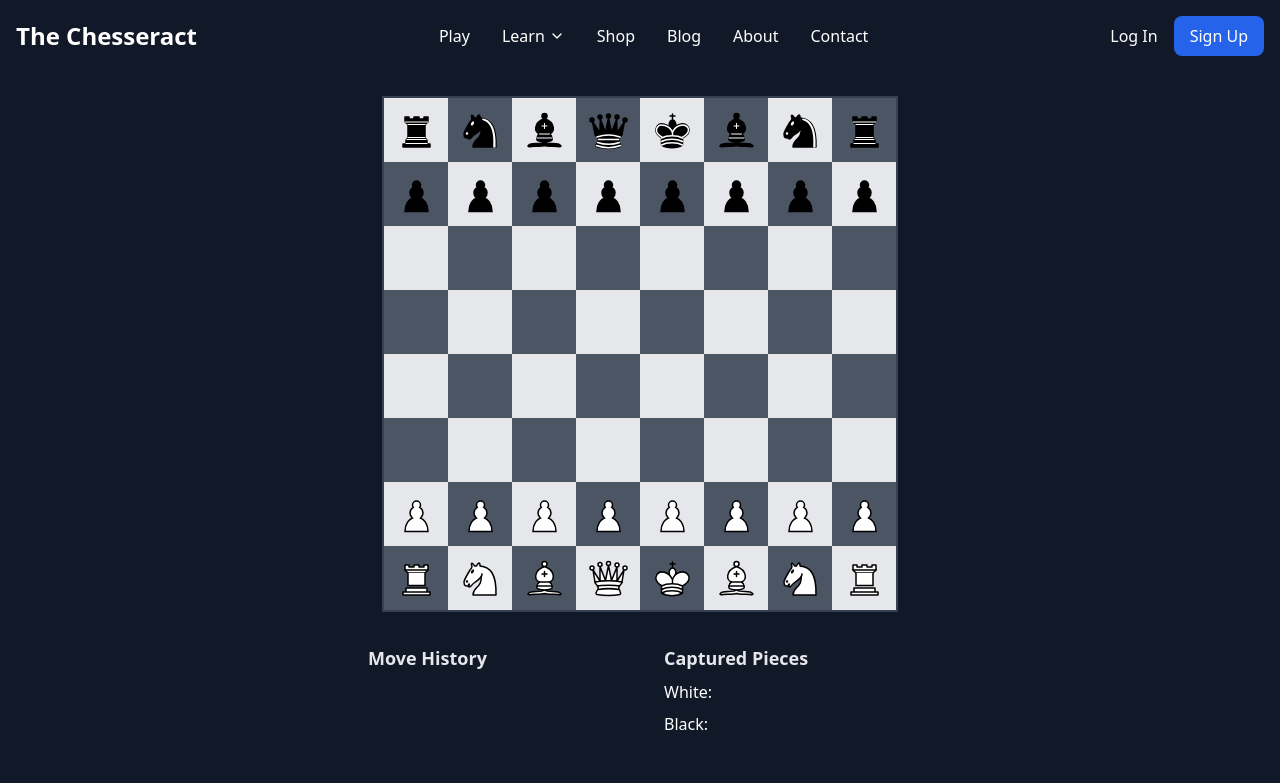
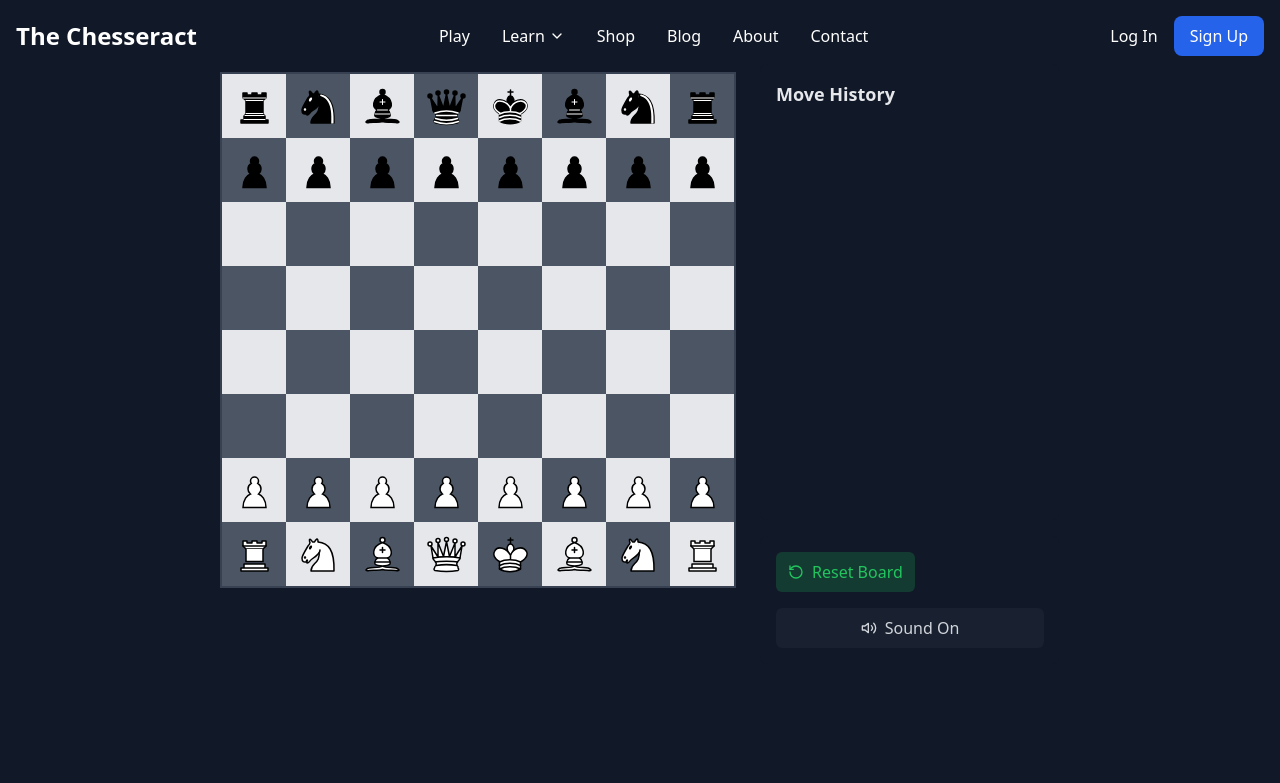
Before and after one commit to avi-watwani/the-chesseract, a Next.js app: page /analysis in a window 1280 px wide. Shown: the top 783 px of the page. Built offline with nearby package versions, Linux system fonts and the light colour scheme.

Commit message:
refactor: streamline ChessBoard layout and enhance captured pieces display with move history integration

```diff
--- a/app/(main)/analysis/page.tsx
+++ b/app/(main)/analysis/page.tsx
@@ -6,13 +6,11 @@ import ChessBoard from '../../components/ChessBoard';
 export default function AnalysisPage() {
   return (
     <PageContainer>
-      <div className="max-w-6xl mx-auto mt-8">
-        <ChessBoard
-          isPlayable={true}
-          playerColor="white"
-          isAnalysisMode={true}
-        />
-      </div>
+      <ChessBoard
+        isPlayable={true}
+        playerColor="white"
+        isAnalysisMode={true}
+      />
     </PageContainer>
   );
 }
--- a/app/components/ChessBoard.tsx
+++ b/app/components/ChessBoard.tsx
@@ -7,7 +7,7 @@ import { isValidMove, isKingInCheck, isCheckmate, isStalemate } from '../utils/c
 import { soundManager } from '../utils/sounds';
 import ChessControls from './ChessControls';
 import { Piece, Square } from '../types/chess';
-import { AlertCircle } from 'lucide-react';
+import { AlertCircle, Flag, Scale, Volume2, VolumeX, RotateCcw } from 'lucide-react';
 
 interface ChessBoardProps {
   socket?: Socket;
@@ -260,8 +260,48 @@ const ChessBoard: React.FC<ChessBoardProps> = ({
     board.slice().reverse().map(row => row.slice().reverse()) :
     board;
 
+  // Helper function to get piece point values
+  const getPiecePoints = (piece: Piece): number => {
+    switch (piece.type) {
+      case 'pawn': return 1;
+      case 'knight': return 3;
+      case 'bishop': return 3;
+      case 'rook': return 5;
+      case 'queen': return 9;
+      case 'king': return 0;
+      default: return 0;
+    }
+  };
+
+  // Helper function to render captured pieces
+  const renderCapturedPieces = (pieces: Piece[], color: 'white' | 'black') => {
+    const totalPoints = pieces.reduce((sum, piece) => sum + getPiecePoints(piece), 0);
+
     return (
+      <div className={`flex items-center gap-2 ${color === 'white' ? 'justify-end' : 'justify-start'}`}>
+        <div className="flex gap-1">
+          {pieces.map((piece, index) => (
+            <div key={index} className="w-6 h-6 flex items-center justify-center">
+              {renderPiece(piece)}
+            </div>
+          ))}
+        </div>
+        {totalPoints > 0 && (
+          <span className="text-sm font-semibold text-gray-600">+{totalPoints}</span>
+        )}
+      </div>
+    );
+  };
+
+  return (
+    <div className="w-full flex justify-center items-start">
+      {/* Chess board with captured pieces - centered */}
       <div className="flex flex-col items-center">
+        {/* Black captured pieces (above board) */}
+        <div className="mb-2 w-full max-w-[512px] px-2">
+          {renderCapturedPieces(capturedPieces.black, 'black')}
+        </div>
+
         <div className="relative">
           {/* Game status overlay */}
           {!isAnalysisMode && gameStatus !== 'playing' && (
@@ -312,27 +352,92 @@ const ChessBoard: React.FC<ChessBoardProps> = ({
           </div>
         </div>
 
+        {/* White captured pieces (below board) */}
+        <div className="mt-2 w-full max-w-[512px] px-2">
+          {renderCapturedPieces(capturedPieces.white, 'white')}
+        </div>
+      </div>
+
+      {/* Move history and controls - positioned to the right */}
+      <div className="flex flex-col gap-4 min-w-[300px] ml-6">
+        {/* Move History */}
+        <div className="bg-gray-900 rounded-lg p-4">
+          <h3 className="text-lg font-semibold text-gray-200 mb-3">Move History</h3>
+          <div className="h-96 overflow-y-auto">
+            <div className="space-y-1">
+              {Array.from({ length: Math.ceil(moveHistory.length / 2) }, (_, index) => {
+                const whiteMove = moveHistory[index * 2];
+                const blackMove = moveHistory[index * 2 + 1];
+                const moveNumber = index + 1;
+
+                return (
+                  <div key={index} className="flex items-center text-gray-300 py-1 hover:bg-gray-800 rounded px-2">
+                    <span className="w-8 text-gray-500 font-semibold">{moveNumber}.</span>
+                    <div className="flex-1 flex gap-4">
+                      <span className="flex-1">{whiteMove || ''}</span>
+                      <span className="flex-1">{blackMove || ''}</span>
+                    </div>
+                  </div>
+                );
+              })}
+            </div>
+          </div>
+        </div>
+
         {/* Controls */}
-      <ChessControls
-        moveHistory={moveHistory}
-        capturedPieces={capturedPieces}
-        onResign={() => {
+        <div className="bg-gray-900 rounded-lg p-4">
+          {!isAnalysisMode && (
+            <div className="flex justify-between mb-4">
+              <button
+                onClick={() => {
                   setGameStatus('resigned');
                   soundManager?.playGameEnd();
                   if (socket && gameId) {
                     socket.emit('resign', { gameId });
                   }
                 }}
-        onDrawOffer={() => {
+                className="flex items-center gap-2 px-3 py-2 bg-red-500/20 text-red-500 rounded-md hover:bg-red-500/30 transition-colors"
+              >
+                <Flag className="w-4 h-4" />
+                Resign
+              </button>
+              <button
+                onClick={() => {
                   if (socket && gameId) {
                     socket.emit('drawOffer', { gameId });
                   }
                 }}
-        isSoundEnabled={isSoundEnabled}
-        onToggleSound={() => setIsSoundEnabled(!isSoundEnabled)}
-        isAnalysisMode={isAnalysisMode}
-        onReset={isAnalysisMode ? handleReset : undefined}
-      />
+                className="flex items-center gap-2 px-3 py-2 bg-blue-500/20 text-blue-500 rounded-md hover:bg-blue-500/30 transition-colors"
+              >
+                <Scale className="w-4 h-4" />
+                Offer Draw
+              </button>
+            </div>
+          )}
+          {isAnalysisMode && (
+            <div className="flex justify-between mb-4">
+              <button
+                onClick={handleReset}
+                className="flex items-center gap-2 px-3 py-2 bg-green-500/20 text-green-500 rounded-md hover:bg-green-500/30 transition-colors"
+              >
+                <RotateCcw className="w-4 h-4" />
+                Reset Board
+              </button>
+            </div>
+          )}
+          <button
+            onClick={() => setIsSoundEnabled(!isSoundEnabled)}
+            className="flex items-center gap-2 px-3 py-2 bg-gray-700/20 text-gray-300 rounded-md hover:bg-gray-700/30 transition-colors w-full justify-center"
+          >
+            {isSoundEnabled ? (
+              <Volume2 className="w-4 h-4" />
+            ) : (
+              <VolumeX className="w-4 h-4" />
+            )}
+            {isSoundEnabled ? 'Sound On' : 'Sound Off'}
+          </button>
+        </div>
+      </div>
     </div>
   );
 };
```
Lines whose indentation alone changed are shown as unchanged.
